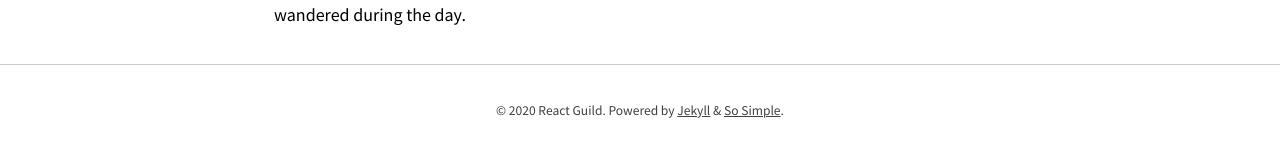
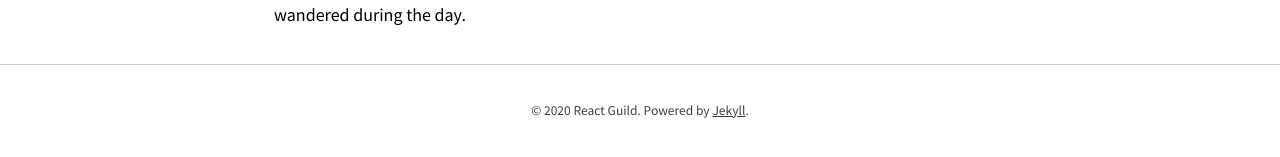
Before and after one commit to react-digest/react-digest.github.io, a Jekyll site: the page built from index.html, in a window 1280 px wide and 900 px high, scrolled down 2983 px. Shown: the part 707-864 px from the top of the window. Built offline with Jekyll 4.4.1, drawn with Linux system fonts in a browser that asks for light colours; nearby versions of some CDN libraries; the list of posts is cut into pages by our own code.

Commit message:
remove so simple link

```diff
--- a/_includes/footer.html
+++ b/_includes/footer.html
@@ -18,7 +18,7 @@
     {% if site.copyright %}
       {{ site.copyright | markdownify }}
     {% else %}
-      <p>&copy; {{ site.time | date: '%Y' }} {{ site.name | default: site.title }}. {{ site.data.text[site.locale].powered_by | default: "Powered by" }} <a href="https://jekyllrb.com" rel="nofollow">Jekyll</a> &amp; <a href="https://github.com/mmistakes/so-simple-theme" rel="nofollow">So Simple</a>.</p>
+      <p>&copy; {{ site.time | date: '%Y' }} {{ site.name | default: site.title }}. {{ site.data.text[site.locale].powered_by | default: "Powered by" }} <a href="https://jekyllrb.com" rel="nofollow">Jekyll</a>.</p>
     {% endif %}
   </div>
 </footer>
```
